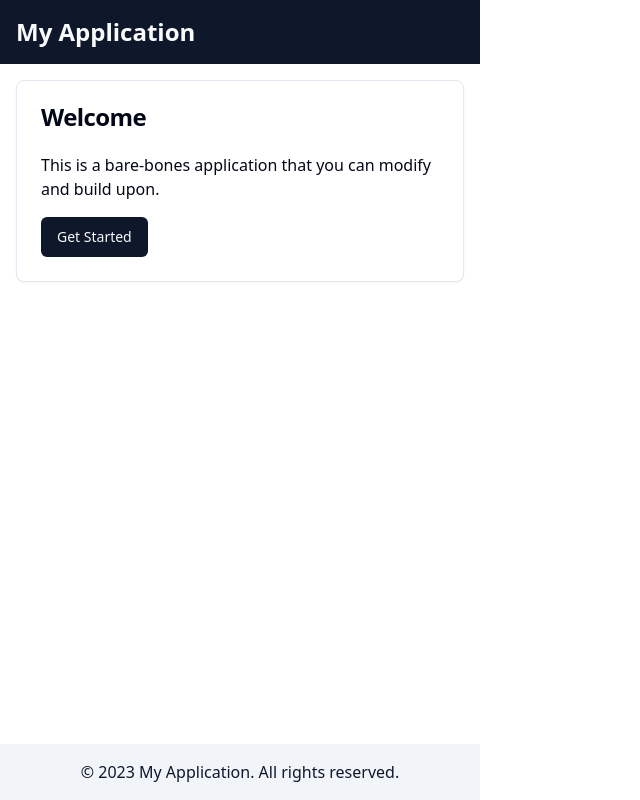
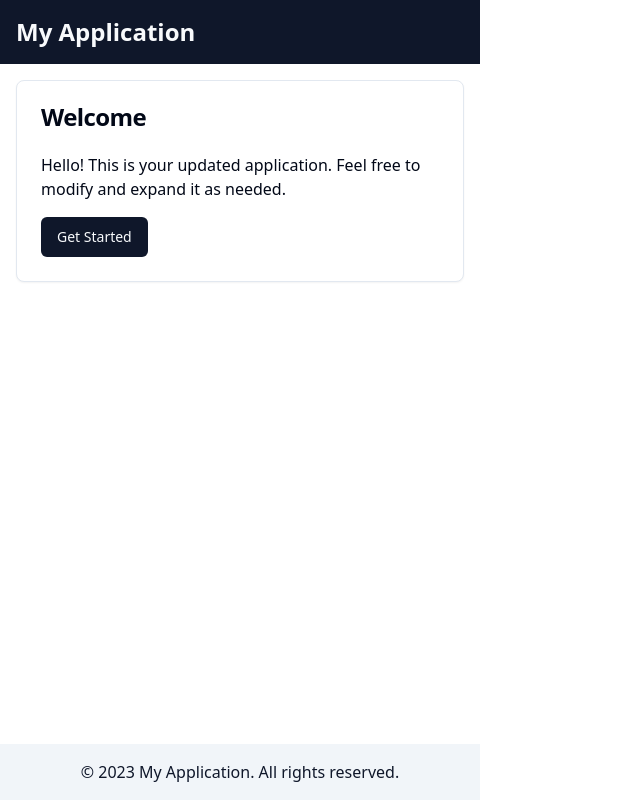
Before and after one commit to GPT-Engineer-App-Dev/flexible-start, a React (Vite) app: page / in a window 1280 px wide. Shown: the whole page, without its empty margins (0-640 px from the left). Built offline with nearby package versions, Linux system fonts and the light colour scheme.

Commit message:
GPT Engineer Update

```diff
--- a/src/pages/Index.jsx
+++ b/src/pages/Index.jsx
@@ -17,7 +17,7 @@ const Index = () => {
             <CardTitle>Welcome</CardTitle>
           </CardHeader>
           <CardContent>
-            <p className="mb-4">This is a bare-bones application that you can modify and build upon.</p>
+            <p className="mb-4">Hello! This is your updated application. Feel free to modify and expand it as needed.</p>
             <Button>Get Started</Button>
           </CardContent>
         </Card>
```
